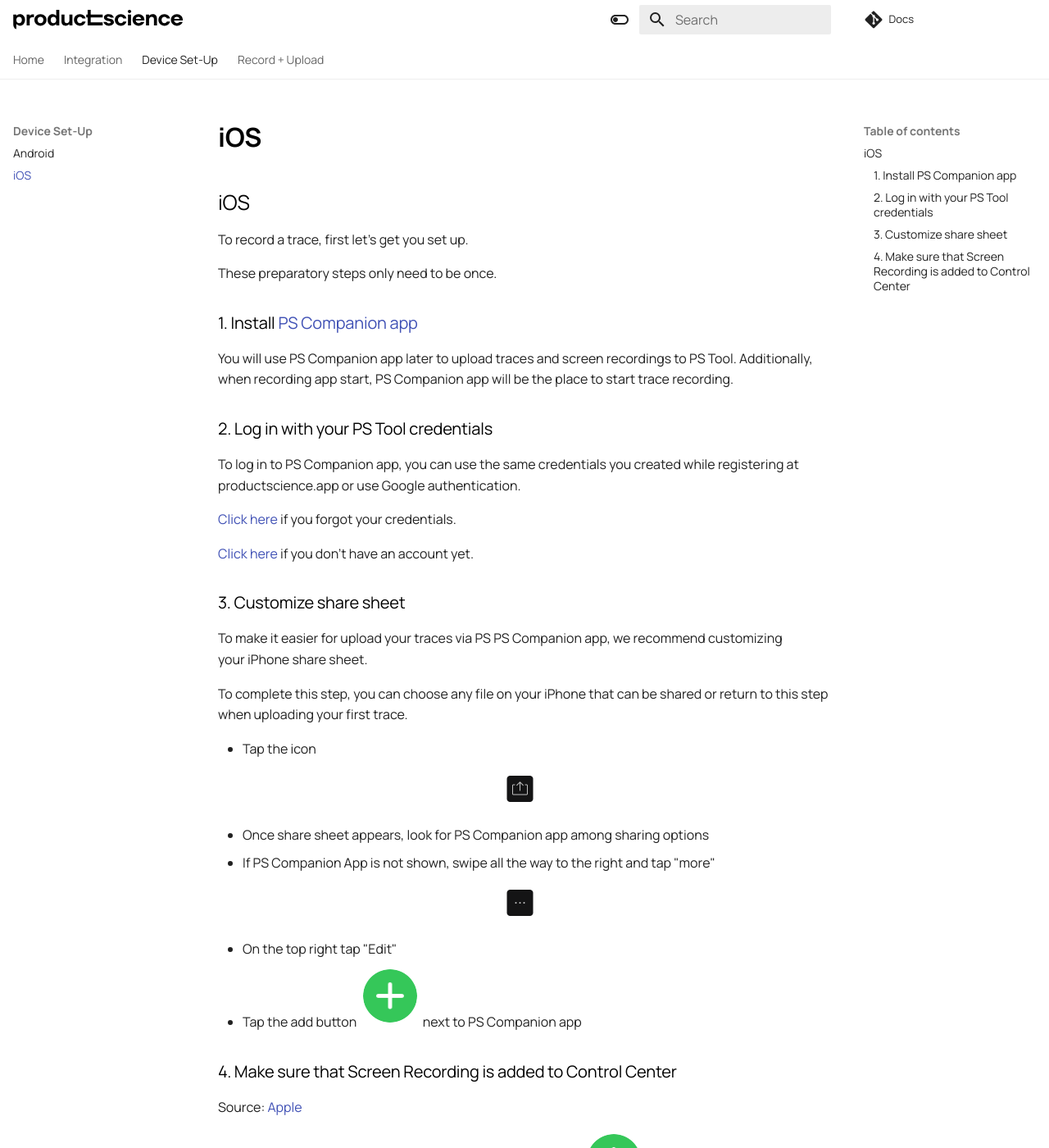
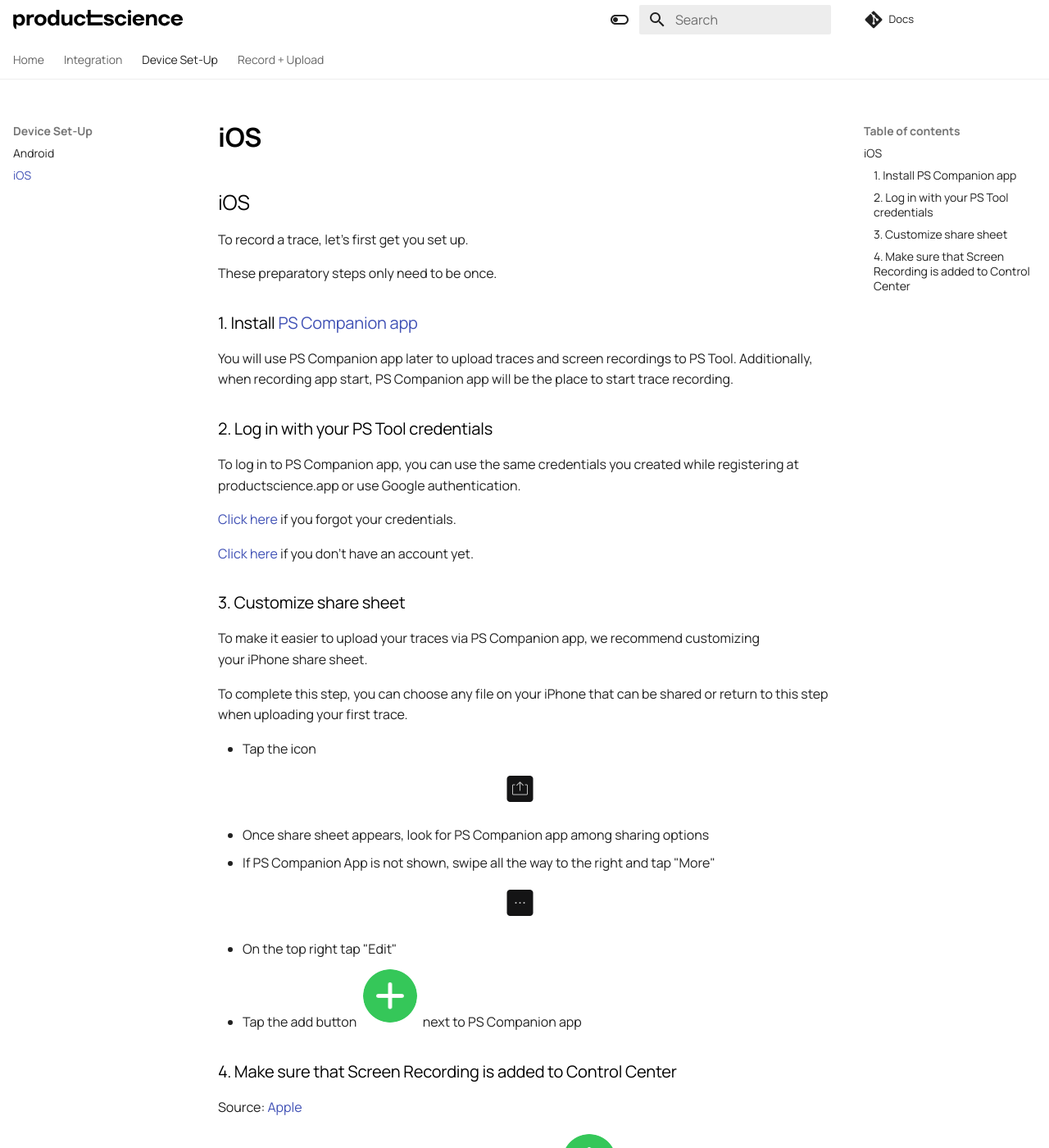
Before and after one commit to product-science/docs, an MkDocs documentation site: the page built from docs/website-docs/device-set-up-ios.md, in a window 1280 px wide and 1400 px high. Shown: the whole window at 82% size. Built offline with MkDocs 1.6.1 and Material for MkDocs 9.7.7, drawn with Linux system fonts in a browser that asks for light colours.

Commit message:
Update device-set-up-ios.md

```diff
--- a/docs/website-docs/device-set-up-ios.md
+++ b/docs/website-docs/device-set-up-ios.md
@@ -1,7 +1,7 @@
 iOS
 ---------
 
-To record a trace, first let’s get you set up.
+To record a trace, let’s first get you set up.
 
 These preparatory steps only need to be once.
 
@@ -21,7 +21,7 @@ To log in to PS Companion app, you can use the same credentials you created whil
 
 ### 3. Customize share sheet
 
-To make it easier for upload your traces via PS PS Companion app, we recommend customizing your iPhone share sheet.
+To make it easier to upload your traces via PS Companion app, we recommend customizing your iPhone share sheet.
 
 To complete this step, you can choose any file on your iPhone that can be shared or return to this step when uploading your first trace.
 
@@ -30,7 +30,7 @@ To complete this step, you can choose any file on your iPhone that can be shared
 ![export-icon](../images/export-icon.png)
 
 -   Once share sheet appears, look for PS Companion app among sharing options
--   If PS Companion App is not shown, swipe all the way to the right and tap "more"
+-   If PS Companion App is not shown, swipe all the way to the right and tap "More"
 
 ![more-icon](../images/more-icon.png)
 
@@ -41,4 +41,4 @@ To complete this step, you can choose any file on your iPhone that can be shared
 
 Source: [Apple](https://support.apple.com/en-us/HT207935)
 
-- Go to Settings &gt; Control Center, then tap the add button ![add-button](../images/add-button.png) next to Screen Recording.
+Go to Settings &gt; Control Center, then tap the add button ![add-button](../images/add-button.png) next to Screen Recording.
```
